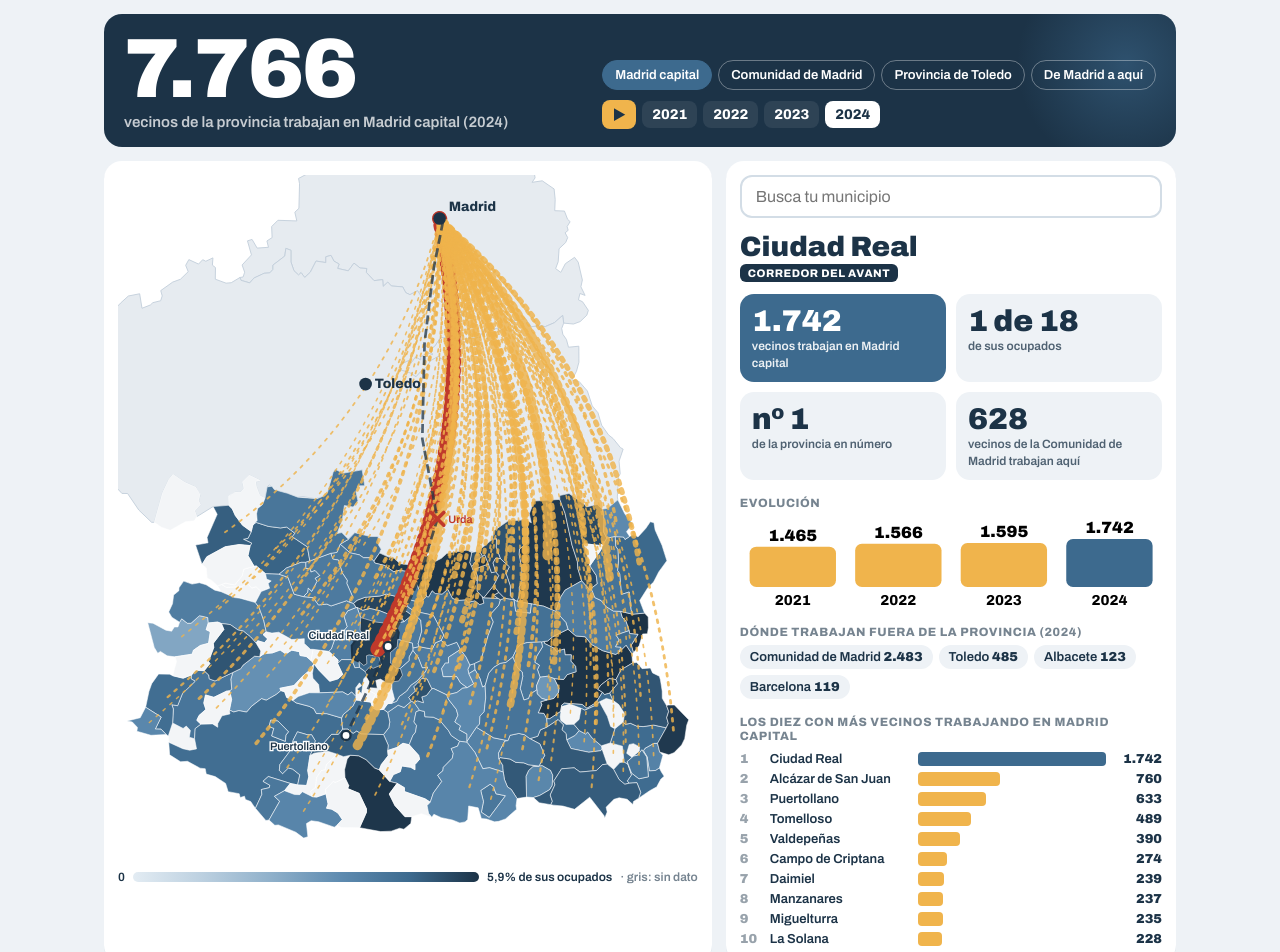
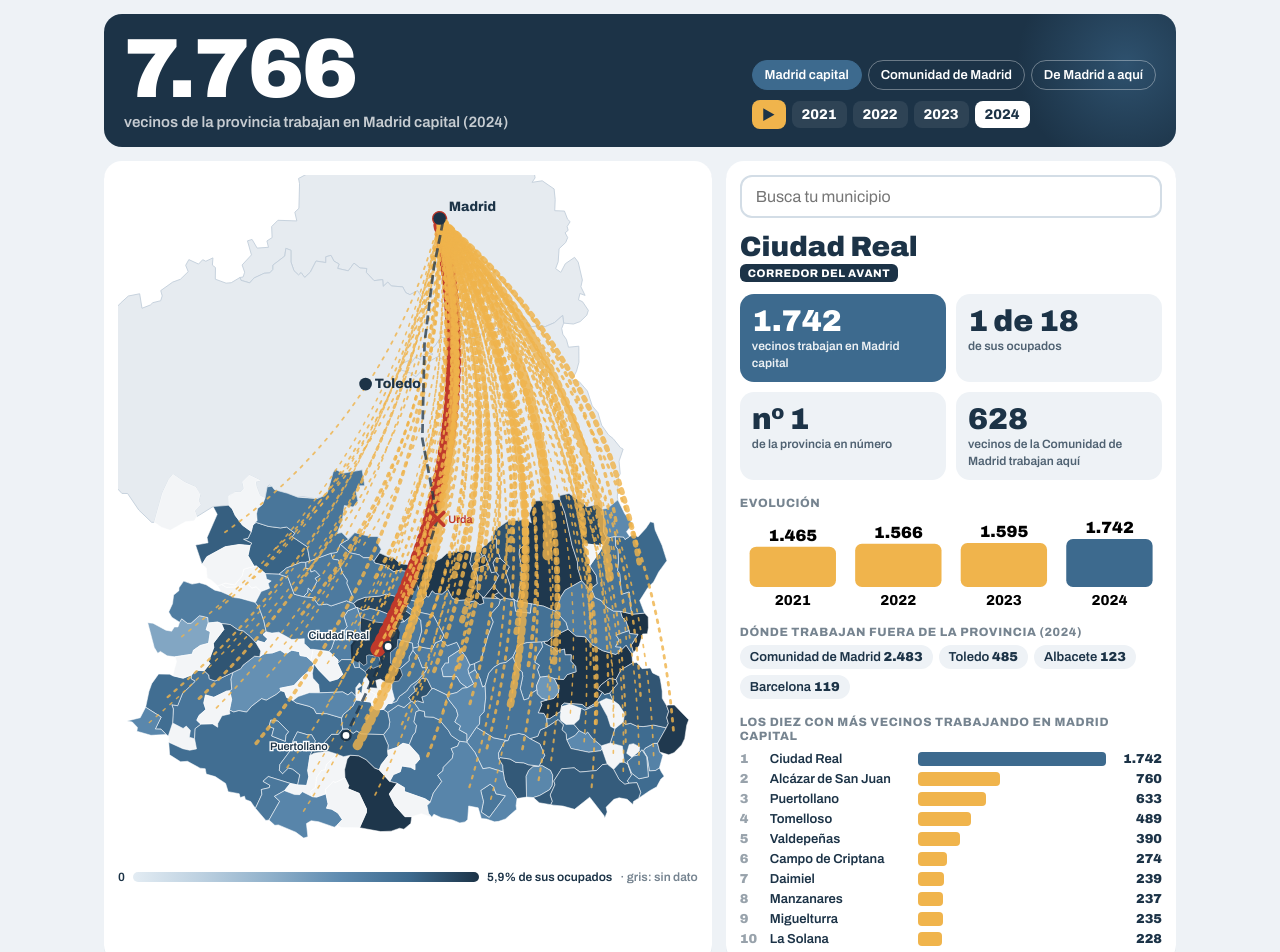
Before and after one commit to Robertuscr/commuters-cr, a plain HTML site: page index.html in a window 1280 px wide. Shown: the top 952 px of the page. Drawn offline with Linux system fonts and the light colour scheme.

Commit message:
Quita la vista de Toledo
Co-Authored-By: Claude Opus 5.5 <noreply@anthropic.com>
Claude-Session: https://claude.ai/code/session_012jwXcKxjosEqE9MGBQJoui

```diff
--- a/index.html
+++ b/index.html
@@ -105,7 +105,6 @@ const Y=DATA.Y, M=DATA.M;
 const VIEWS={
   mad:{b:'Madrid capital',k:'mad',big:'vecinos de la provincia trabajan en Madrid capital',to:'madrid',inv:false,share:true},
   cm:{b:'Comunidad de Madrid',k:'cm',big:'vecinos de la provincia trabajan en la Comunidad de Madrid',to:'madrid',inv:false,share:true},
-  tol:{b:'Provincia de Toledo',k:'tol',big:'vecinos de la provincia trabajan en la provincia de Toledo',to:'toledo',inv:false,share:true},
   inv:{b:'De Madrid a aquí',k:'inv',big:'vecinos de la Comunidad de Madrid trabajan en la provincia',to:'madrid',inv:true,share:false}
 };
 let view='mad', yi=3, sel='034', playing=null;
@@ -149,7 +148,7 @@ function draw(){
   vEl.querySelectorAll('button').forEach(b=>b.classList.toggle('on',b.dataset.k===view));
   yEl.querySelectorAll('button[data-i]').forEach(b=>b.classList.toggle('on',+b.dataset.i===yi));
   let tot=0;for(const c in M)tot+=val(c,k,yi)||0;
-  const totals={mad:DATA.S[Y[yi]].mad,cm:DATA.S[Y[yi]].mad+DATA.S[Y[yi]].rcm,tol:DATA.S[Y[yi]].tol,inv:DATA.S[Y[yi]].inv};
+  const totals={mad:DATA.S[Y[yi]].mad,cm:DATA.S[Y[yi]].mad+DATA.S[Y[yi]].rcm,inv:DATA.S[Y[yi]].inv};
   count(totals[view]);
   document.getElementById('bigL').textContent=`${V.big} (${Y[yi]})`;
   const vmax=maxOver(k),smax=V.share?shareMax(k):0;
@@ -180,7 +179,7 @@ function ficha(){const V=VIEWS[view],k=V.k,d=M[sel],v=d[k][yi],o=d.occ[yi];const
   let h=`<div class="fname">${d.n}</div>${d.avant?'<span class="tag">Corredor del Avant</span>':''}`;
   if(v==null){h+=`<div class="nd">El INE no publica dato para este municipio en esta vista (menos de cinco trabajadores por destino).</div>`}
   else{const r=rankOf(sel,k,yi);const one=V.share&&o?Math.round(o/v):null;
-    h+=`<div class="kpis"><div class="kpi hot"><b>${fmt(v)}</b><span>${view==='inv'?'vecinos de la Comunidad de Madrid trabajan aquí':'vecinos trabajan en '+(view==='mad'?'Madrid capital':view==='cm'?'la Comunidad de Madrid':'la provincia de Toledo')}</span></div>
+    h+=`<div class="kpis"><div class="kpi hot"><b>${fmt(v)}</b><span>${view==='inv'?'vecinos de la Comunidad de Madrid trabajan aquí':'vecinos trabajan en '+(view==='mad'?'Madrid capital':'la Comunidad de Madrid')}</span></div>
     <div class="kpi"><b>${one?'1 de '+one:'nº '+r}</b><span>${one?'de sus ocupados':'en la provincia'}</span></div>
     ${one?`<div class="kpi"><b>nº ${r}</b><span>de la provincia en número</span></div>`:''}
     ${view!=='inv'&&d.inv[yi]!=null?`<div class="kpi"><b>${fmt(d.inv[yi])}</b><span>vecinos de la Comunidad de Madrid trabajan aquí</span></div>`:''}</div>`;
```
